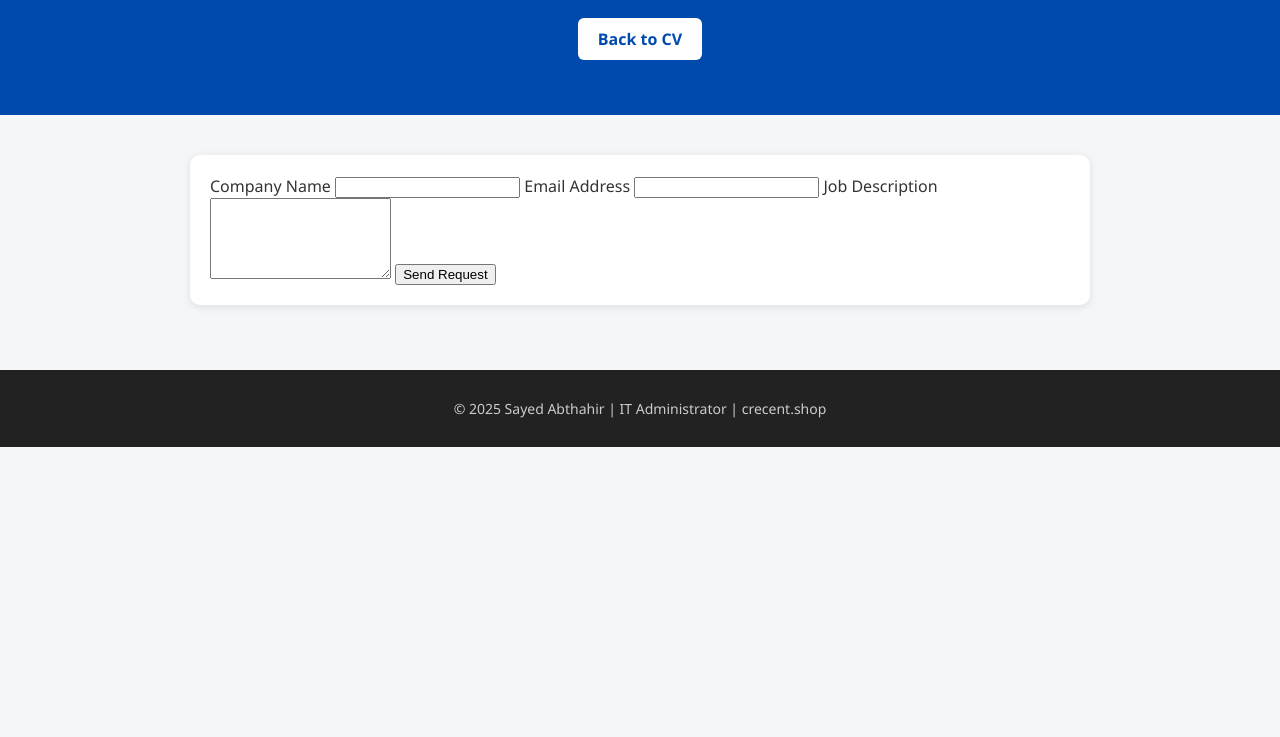
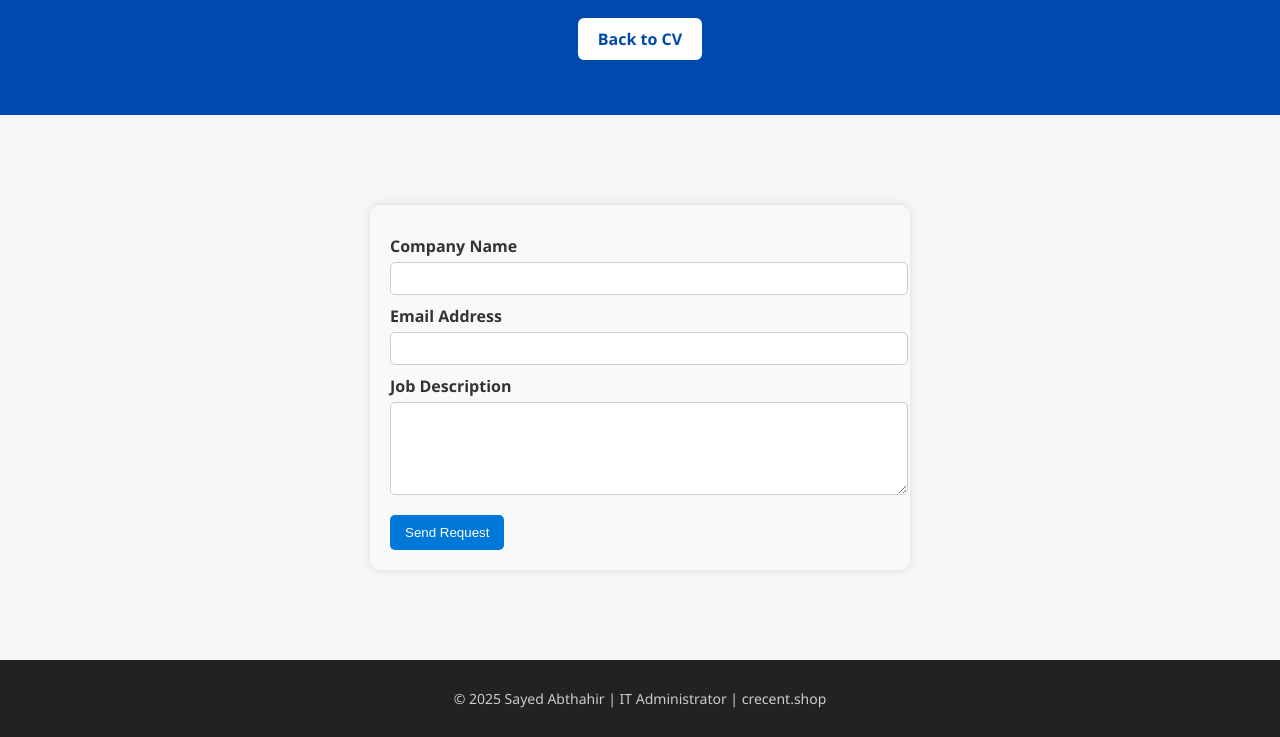
Before and after one commit to abthahirmalic/crecent, a plain HTML site: page job_request.html in a window 1280 px wide. Shown: the part 143-880 px from the top of the page. Before the commit the page ends 800 px from the top, so only its background shows below. Drawn offline with Linux system fonts and the light colour scheme.

Commit message:
Update style.css

```diff
--- a/style.css
+++ b/style.css
@@ -129,3 +129,40 @@ footer a {
   color: #ccc;
   text-decoration: none;
 }
+.form-section {
+  max-width: 500px;
+  margin: 50px auto;
+  padding: 20px;
+  background: #f8f9fa;
+  border-radius: 10px;
+  box-shadow: 0 0 10px rgba(0,0,0,0.1);
+}
+
+.form-section label {
+  display: block;
+  margin-top: 10px;
+  font-weight: bold;
+}
+
+.form-section input,
+.form-section textarea {
+  width: 100%;
+  padding: 8px;
+  margin-top: 5px;
+  border-radius: 5px;
+  border: 1px solid #ccc;
+}
+
+.form-section button {
+  margin-top: 15px;
+  padding: 10px 15px;
+  background-color: #0078d7;
+  color: white;
+  border: none;
+  border-radius: 5px;
+  cursor: pointer;
+}
+
+.form-section button:hover {
+  background-color: #005fa3;
+}
```
